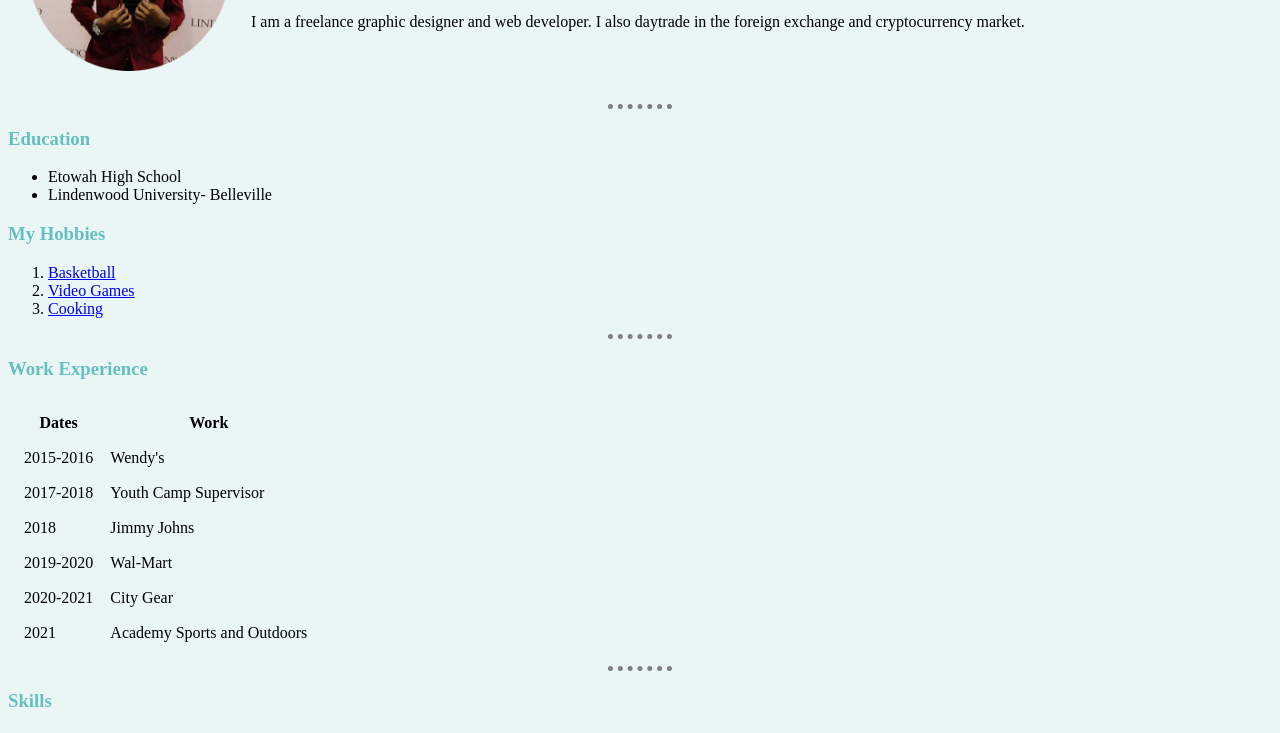
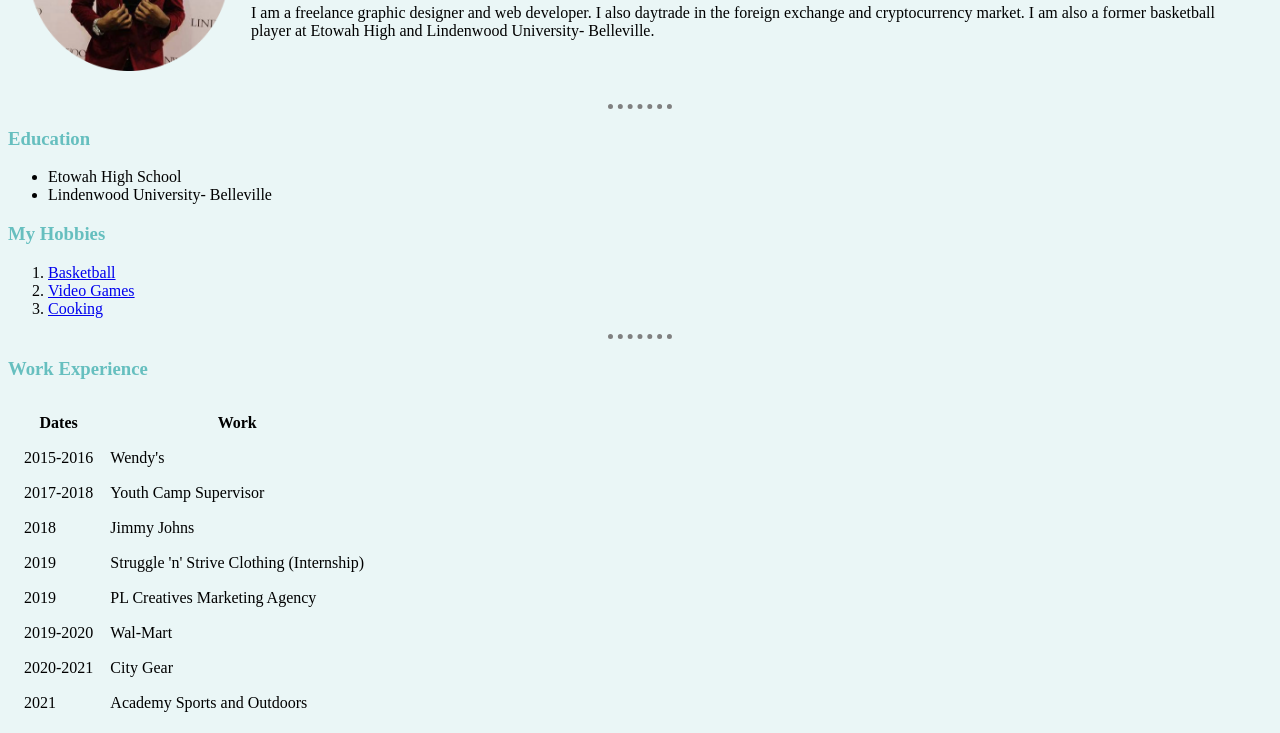
Before and after one commit to jwill4prez/cv, a plain HTML site: page index.html in a window 1280 px wide. Shown: the part 158-891 px from the top of the page. Drawn offline with Linux system fonts and the light colour scheme.

Commit message:
Add files via upload

```diff
--- a/index.html
+++ b/index.html
@@ -13,7 +13,7 @@
   <td><img src="images/jwill suit-modified.png" width="200" height="200" alt="Jalen's profile picture"></td>
   <td><h1>Jalen Williams</h1>
   <p><em>Creator of </em><a href="http://www.jwillustrationz.weebly.com"><strong>JWILLUSTRATIONZ</strong></a></p>
-  <p>I am a freelance graphic designer and web developer. I also daytrade in the foreign exchange and cryptocurrency market.</p>
+  <p>I am a freelance graphic designer and web developer. I also daytrade in the foreign exchange and cryptocurrency market. I am also a former basketball player at Etowah High and Lindenwood University- Belleville.</p>
   </td>
   </tr>
   </table>
@@ -51,6 +51,14 @@
     <tr>
       <td>2018</td>
       <td>Jimmy Johns</td>
+    </tr>
+    <tr>
+      <td>2019</td>
+      <td>Struggle 'n' Strive Clothing (Internship)</td>
+    </tr>
+    <tr>
+      <td>2019</td>
+      <td>PL Creatives Marketing Agency</td>
     </tr>
     <tr>
       <td>2019-2020</td>
```
